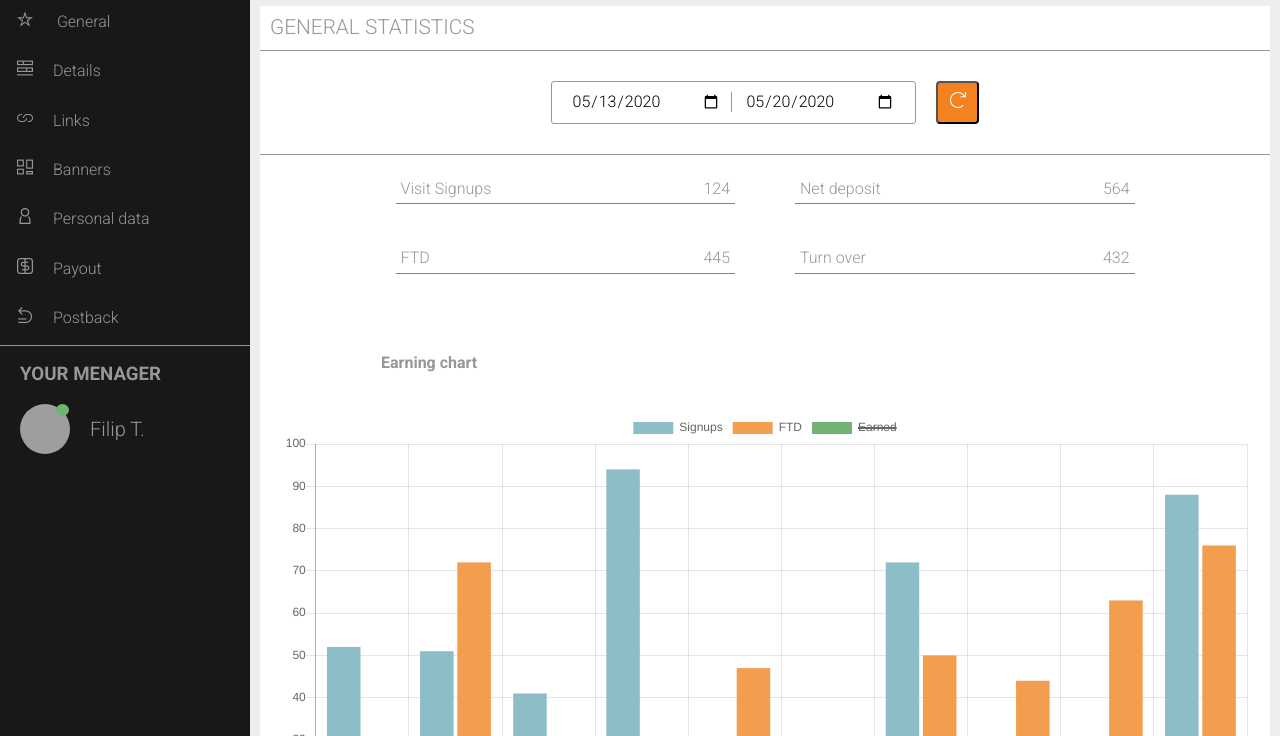
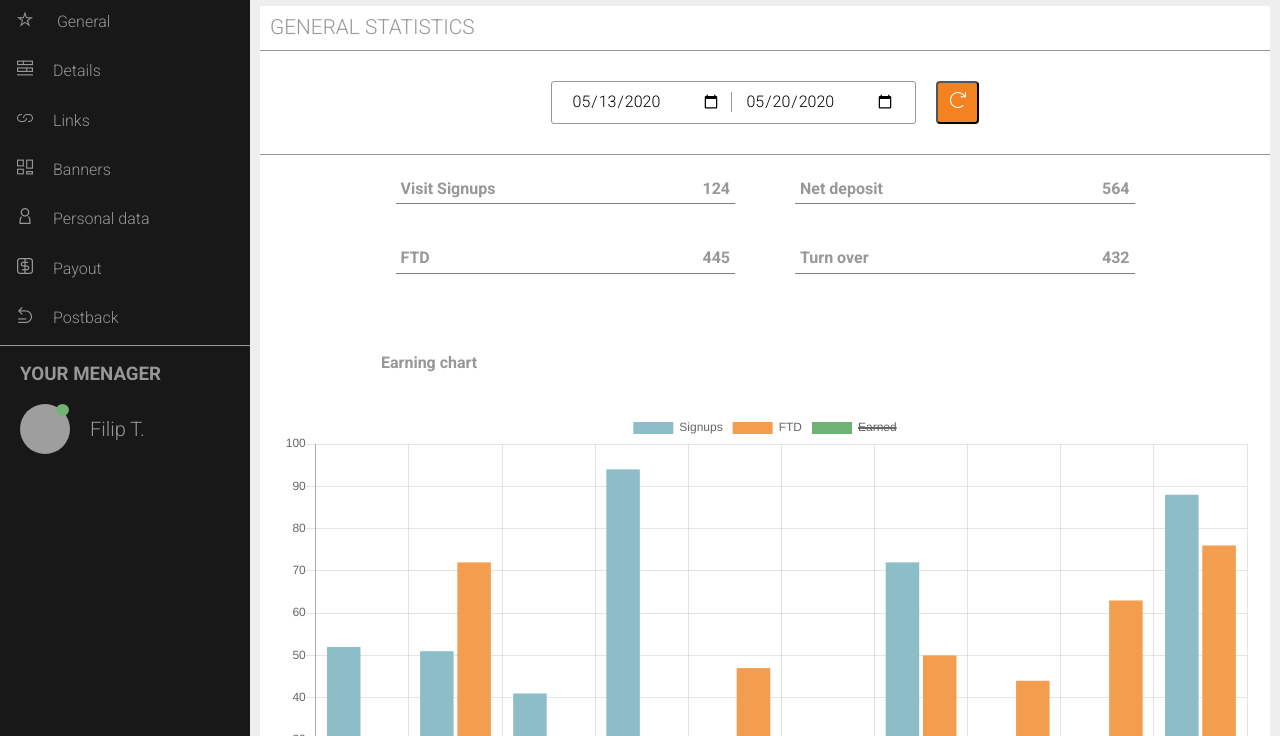
Before and after one commit to Evenclan/Individual-project, a website: page index.html in a window 1280 px wide. Shown: the part 64-800 px from the top of the page. Drawn offline with nearby package versions, Linux system fonts and the light colour scheme; grey boxes are pictures that could not be loaded.

Commit message:
polish few details

```diff
--- a/sass/pages/_general.scss
+++ b/sass/pages/_general.scss
@@ -12,11 +12,8 @@
   border-bottom: solid $nav-main-color 1px;
 }
 
-.amount {
-  font-weight: 500;
-}
-
 .data {
+  font-weight: 600;
   border-bottom: solid grey 1px;
   padding: 5px;
   width: 35%;
--- a/sass/pages/_personaldata.scss
+++ b/sass/pages/_personaldata.scss
@@ -6,7 +6,7 @@
   align-items: baseline;
   display: flex;
   justify-content: space-between;
-  width: 400px;
+  width: 500px;
 }
 
 .form {
```
Also changed, not shown: css/style.css, 1 other file.
